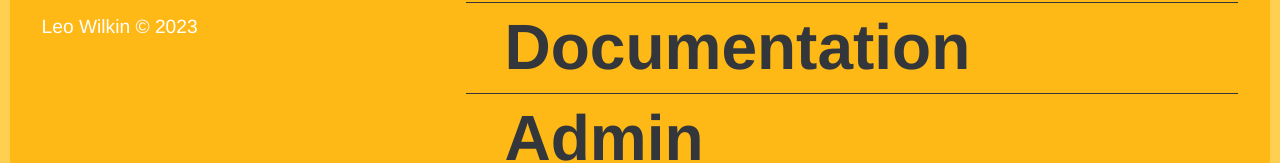
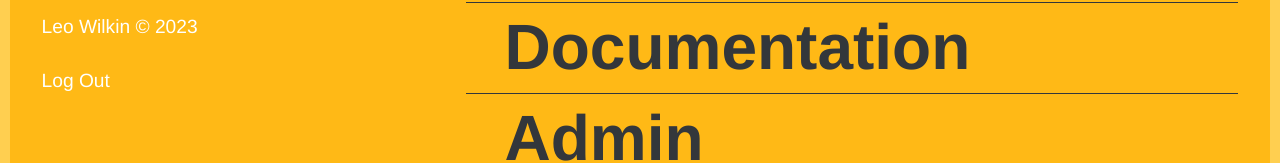
Before and after one commit to webworksstudios/staff-portal, a plain HTML site: page staff.html in a window 1280 px wide. Shown: the part 359-522 px from the top of the page. Drawn offline with Linux system fonts and the light colour scheme; a web font is replaced by a local one.

Commit message:
add log out to side panel

```diff
--- a/staff.html
+++ b/staff.html
@@ -28,6 +28,9 @@
           <br>
           <br>
           <a class="no-format" target="_blank" href="//wilkin.studio">Leo Wilkin © 2023</a>
+          <br>
+          <br>
+          <a class="no-format" href="/logout.html">Log Out</a>
         </p>
       </section>
       <nav class="links">
```
